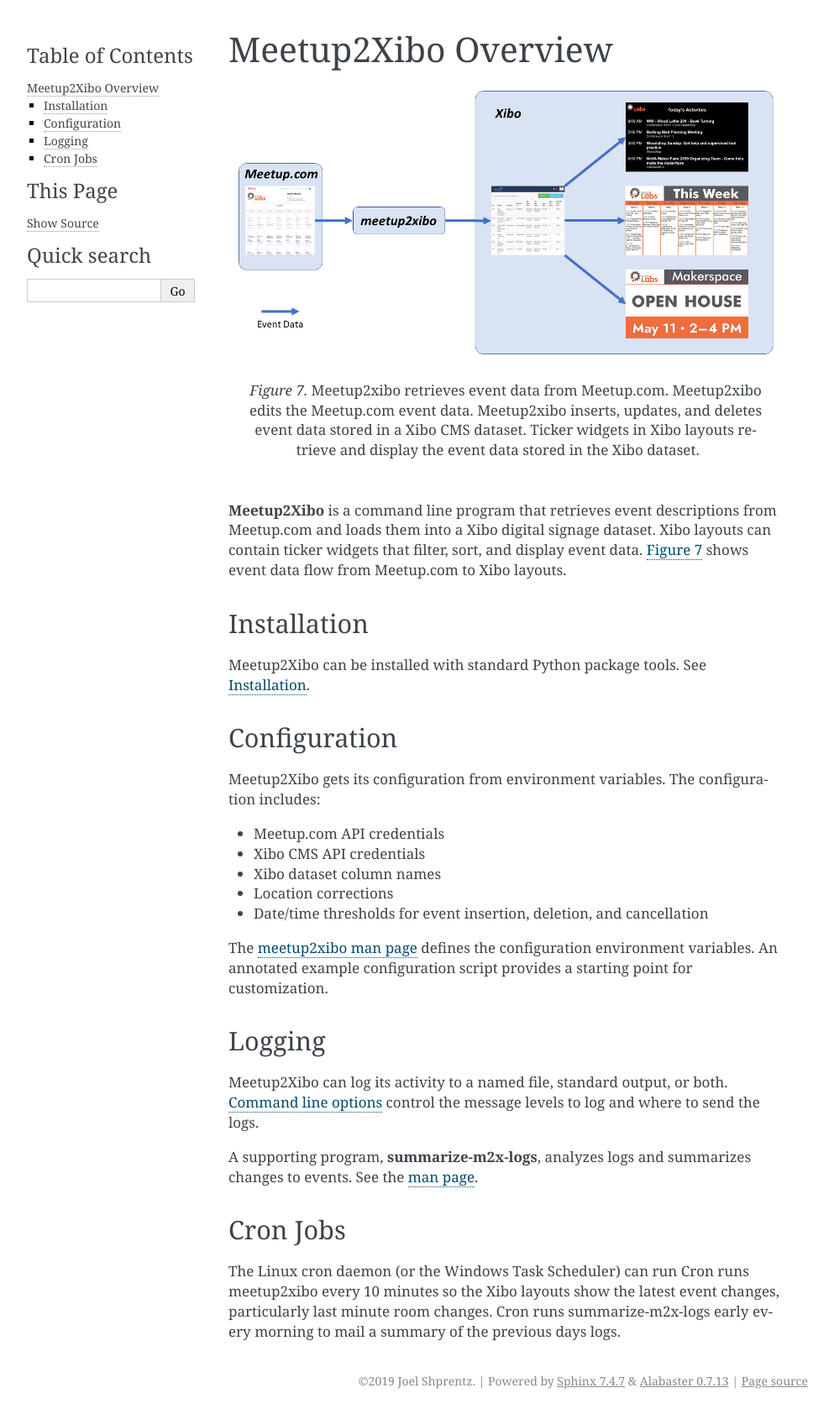
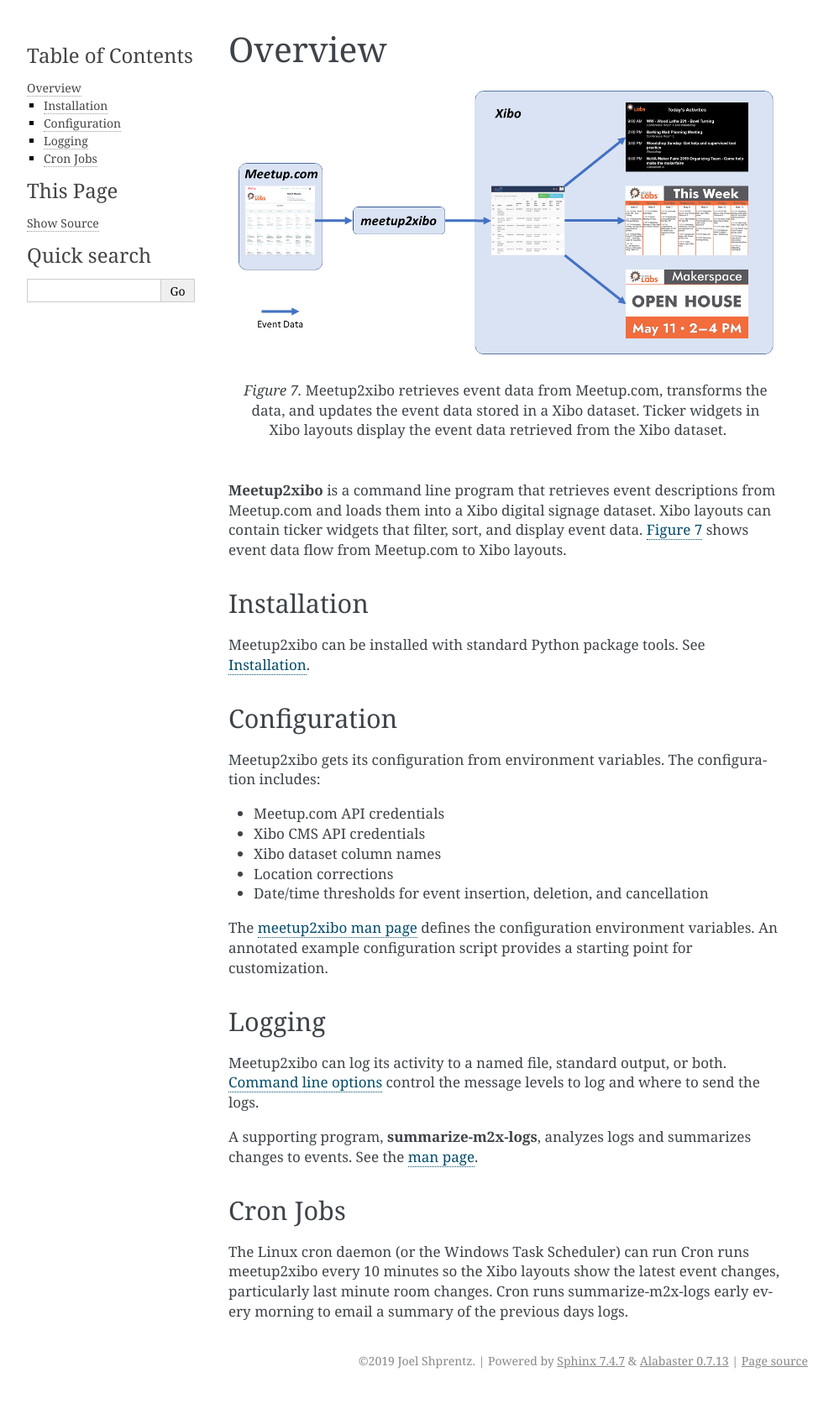
Before and after one commit to jshprentz/meetup2xibo, a Sphinx documentation site: the page built from docs/user-manual/overview.rst, in a window 1280 px wide. Shown: the whole page at 84% size, without its empty margins (148-1141 px from the left). Built offline with Sphinx 7.4.7, drawn with Linux system fonts in a browser that asks for light colours; after the commit the page ends 1660 px from its top, so only the background shows below that.

Commit message:
Change "Meetup2Xibo" to "Meetup2xibo". Improve flow diagram caption.

```diff
--- a/docs/conf.py
+++ b/docs/conf.py
@@ -47,7 +47,7 @@
 master_doc = 'index'
 
 # General information about the project.
-project = u'Meetup2Xibo'
+project = u'Meetup2xibo'
 copyright = u"2019 Joel Shprentz"
 author = u"Joel Shprentz"
 
@@ -134,7 +134,7 @@
 # [howto, manual, or own class]).
 latex_documents = [
     (master_doc, 'meetup2xibo.tex',
-     u'Meetup2Xibo Documentation',
+     u'Meetup2xibo Documentation',
      u'Joel Shprentz', 'manual'),
 ]
 
@@ -145,7 +145,7 @@
 # (source start file, name, description, authors, manual section).
 man_pages = [
     (master_doc, 'meetup2xibo',
-     u'Meetup2Xibo Documentation',
+     u'Meetup2xibo Documentation',
      [author], 1)
 ]
 
@@ -157,7 +157,7 @@
 #  dir menu entry, description, category)
 texinfo_documents = [
     (master_doc, 'meetup2xibo',
-     u'Meetup2Xibo Documentation',
+     u'Meetup2xibo Documentation',
      author,
      'meetup2xibo',
      'Load Meetup events into a Xibo digital signage CMS.',
--- a/docs/user-manual/overview.rst
+++ b/docs/user-manual/overview.rst
@@ -1,19 +1,17 @@
-====================
-Meetup2Xibo Overview
-====================
+========
+Overview
+========
 
 .. figure:: /images/diagrams/meetup2xibo-event-data-flow.png
    :alt: Diagram showing the event data flow from Meetup.com to Xibo
    :name: meetup2xibo-event-data-flow
 
-   Meetup2xibo retrieves event data from Meetup.com.
-   Meetup2xibo edits the Meetup.com event data.
-   Meetup2xibo inserts, updates, and deletes event data stored in a Xibo CMS
-   dataset.
-   Ticker widgets in Xibo layouts retrieve and display the event data stored in
+   Meetup2xibo retrieves event data from Meetup.com, transforms the data, and
+   updates the event data stored in a Xibo dataset.
+   Ticker widgets in Xibo layouts display the event data retrieved from
    the Xibo dataset.
 
-:program:`Meetup2Xibo` is a command line program that retrieves event
+:program:`Meetup2xibo` is a command line program that retrieves event
 descriptions from Meetup.com and loads them into a Xibo digital signage
 dataset.
 Xibo layouts can contain ticker widgets that filter, sort, and display event
@@ -24,13 +22,13 @@
 Installation
 ------------
 
-Meetup2Xibo can be installed with standard Python package tools.
+Meetup2xibo can be installed with standard Python package tools.
 See :doc:`installation`.
 
 Configuration
 -------------
 
-Meetup2Xibo gets its configuration from environment variables.
+Meetup2xibo gets its configuration from environment variables.
 The configuration includes:
 
 - Meetup.com API credentials
@@ -47,7 +45,7 @@
 Logging
 -------
 
-Meetup2Xibo can log its activity to a named file, standard output, or both.
+Meetup2xibo can log its activity to a named file, standard output, or both.
 :ref:`Command line options <meetup2xibo-options>` control the message levels to
 log and where to send the logs.
 
@@ -61,5 +59,5 @@
 The Linux cron daemon (or the Windows Task Scheduler) can run
 Cron runs meetup2xibo every 10 minutes so the Xibo layouts show the latest
 event changes, particularly last minute room changes.
-Cron runs summarize-m2x-logs early every morning to mail a summary of the
+Cron runs summarize-m2x-logs early every morning to email a summary of the
 previous days logs.
```
